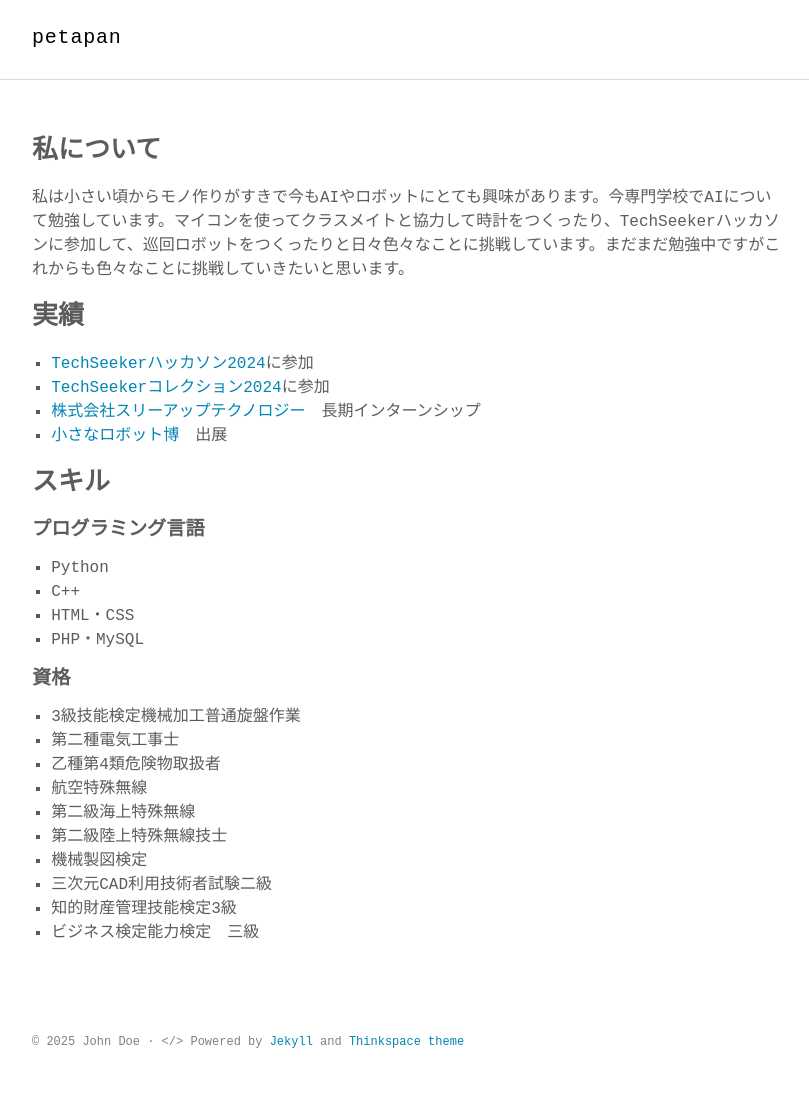
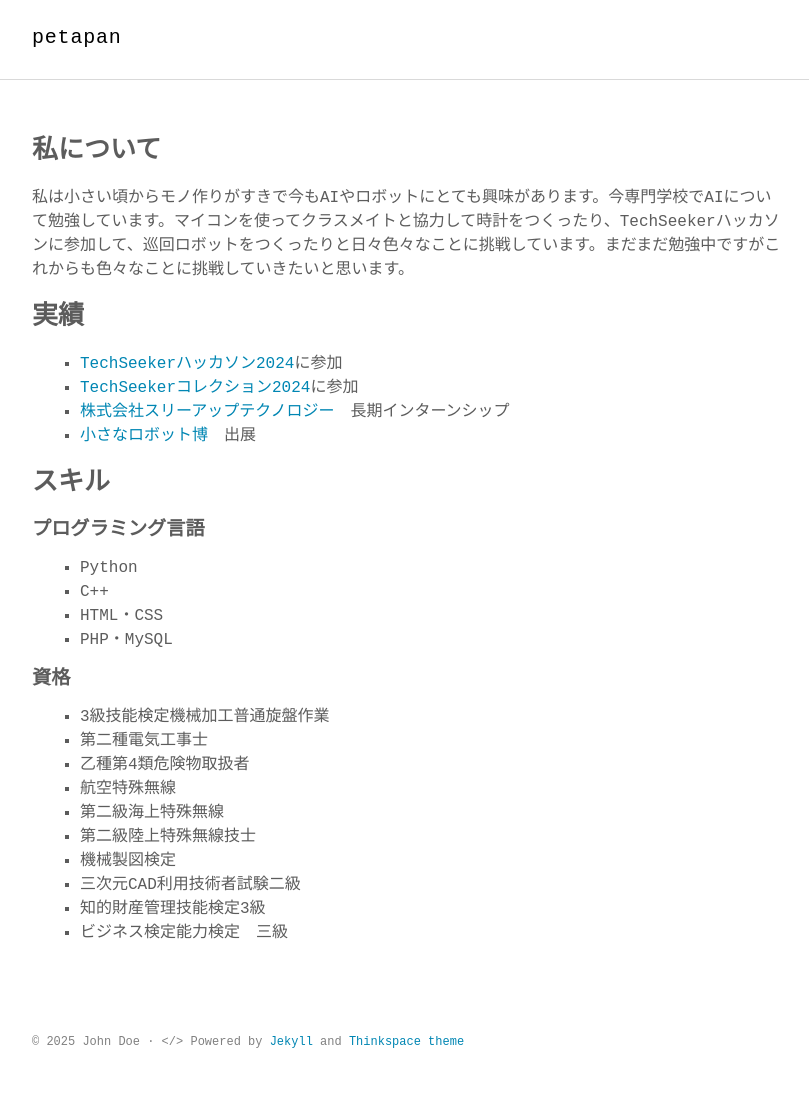
Before and after one commit to kairi1091/resume, a Jekyll site: the page built from index.md, in a window 1280 px wide. Shown: the whole page, without its empty margins (232-1041 px from the left). Built offline with Jekyll 4.4.1, drawn with Linux system fonts in a browser that asks for light colours; some web fonts are replaced.

Commit message:
ul変更

```diff
--- a/assets/scss/_custom.scss
+++ b/assets/scss/_custom.scss
@@ -1,3 +1,6 @@
 h3 {
   font-size: 1.2em;
 }
+ul {
+  margin-left: 3em;
+}
```
